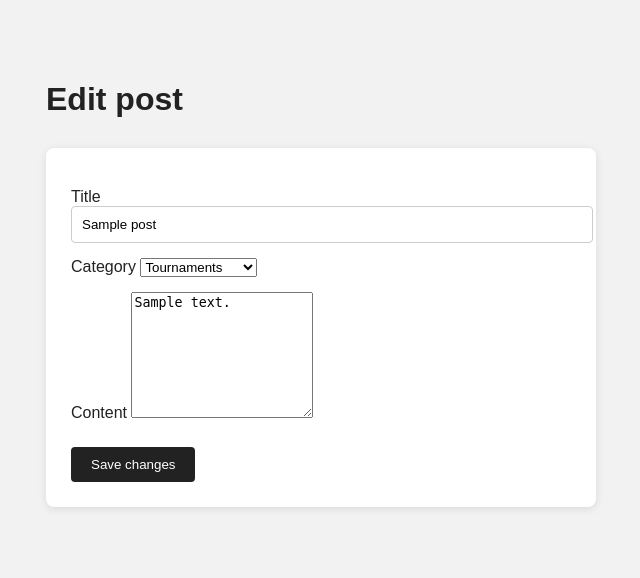
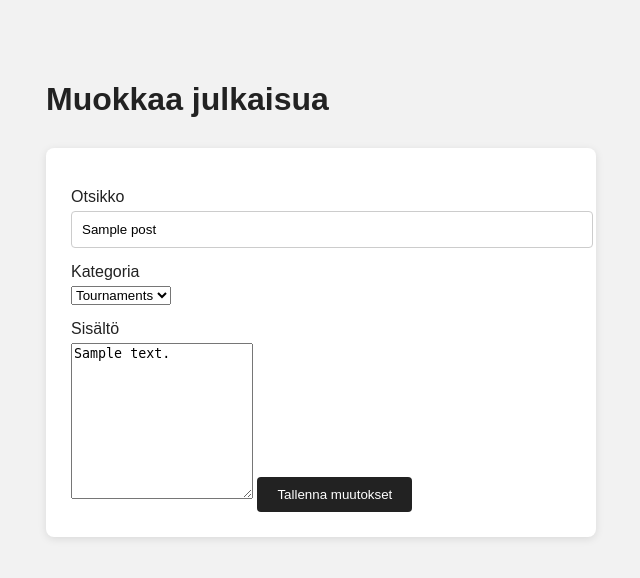
Before and after one commit to miltsii/Biljard-page, a Flask app: page /post/1/edit in a window 1280 px wide. Shown: the part 69-647 px from the top of the page, without its empty margins (144-784 px from the left). Run offline with Flask 3, Linux system fonts and the light colour scheme; a user stored in the database is signed in; data comes from the database, SQL or seed files in the repository; tables that the repository leaves empty hold one stand-in row (values such as "Sample post").

Commit message:
edit_post.html has been fixed and now works.

```diff
--- a/templates/edit_post.html
+++ b/templates/edit_post.html
@@ -1,23 +1,96 @@
+
 {% extends "layout.html" %}
+
+{% block title %}
+Muokkaa julkaisua
+{% endblock %}
+
+
 {% block content %}
-<h1>Edit post</h1>
-<form method="post" class="auth-form">
-  <input type="hidden" name="csrf_token" value="{{ csrf_token }}">
-  <label>Title
-    <input type="text" name="title" value="{{ post['title'] }}" required>
-  </label>
-  <label>Category
-    <select name="category_id">
-      <option value="">-- no category --</option>
-      {% for c in categories %}
-        <option value="{{ c['id'] }}" {% if post['category_id'] == c['id'] %}selected{% endif %}>
-          {{ c['name'] }}</option>
-      {% endfor %}
-    </select>
-  </label>
-  <label>Content
-    <textarea name="content" rows="8" required>{{ post['content'] }}</textarea>
-  </label>
-  <button type="submit">Save changes</button>
-</form>
+
+<div class="form-container wide">
+
+    <h1>Muokkaa julkaisua</h1>
+
+
+    {% if error %}
+
+        <div class="error">
+            {{ error }}
+        </div>
+
+    {% endif %}
+
+
+    <form method="POST"
+          action="{{ url_for('edit_post', post_id=post.id) }}">
+
+        <input type="hidden"
+               name="csrf_token"
+               value="{{ csrf_token }}">
+
+
+        <label for="title">
+            Otsikko
+        </label>
+
+        <input
+            type="text"
+            id="title"
+            name="title"
+            value="{{ post.title }}"
+            maxlength="100"
+            required
+        >
+
+
+        <label for="category_id">
+            Kategoria
+        </label>
+
+        <select
+            id="category_id"
+            name="category_id"
+        >
+
+            <option value="">
+                Ei kategoriaa
+            </option>
+
+            {% for category in categories %}
+
+                <option
+                    value="{{ category.id }}"
+                    {% if post.category_id == category.id %}
+                        selected
+                    {% endif %}
+                >
+                    {{ category.name }}
+                </option>
+
+            {% endfor %}
+
+        </select>
+
+
+        <label for="content">
+            Sisältö
+        </label>
+
+        <textarea
+            id="content"
+            name="content"
+            rows="10"
+            required
+        >{{ post.content }}</textarea>
+
+
+        <button type="submit">
+            Tallenna muutokset
+        </button>
+
+    </form>
+
+</div>
+
 {% endblock %}
```
